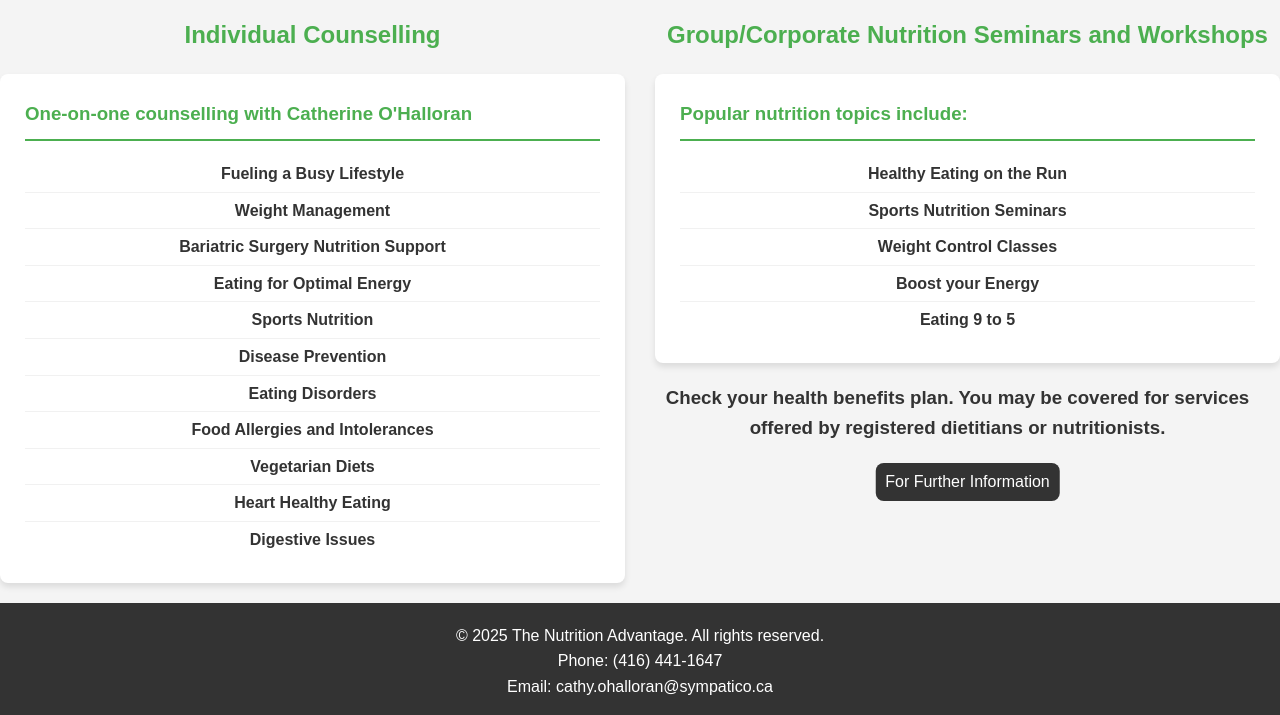
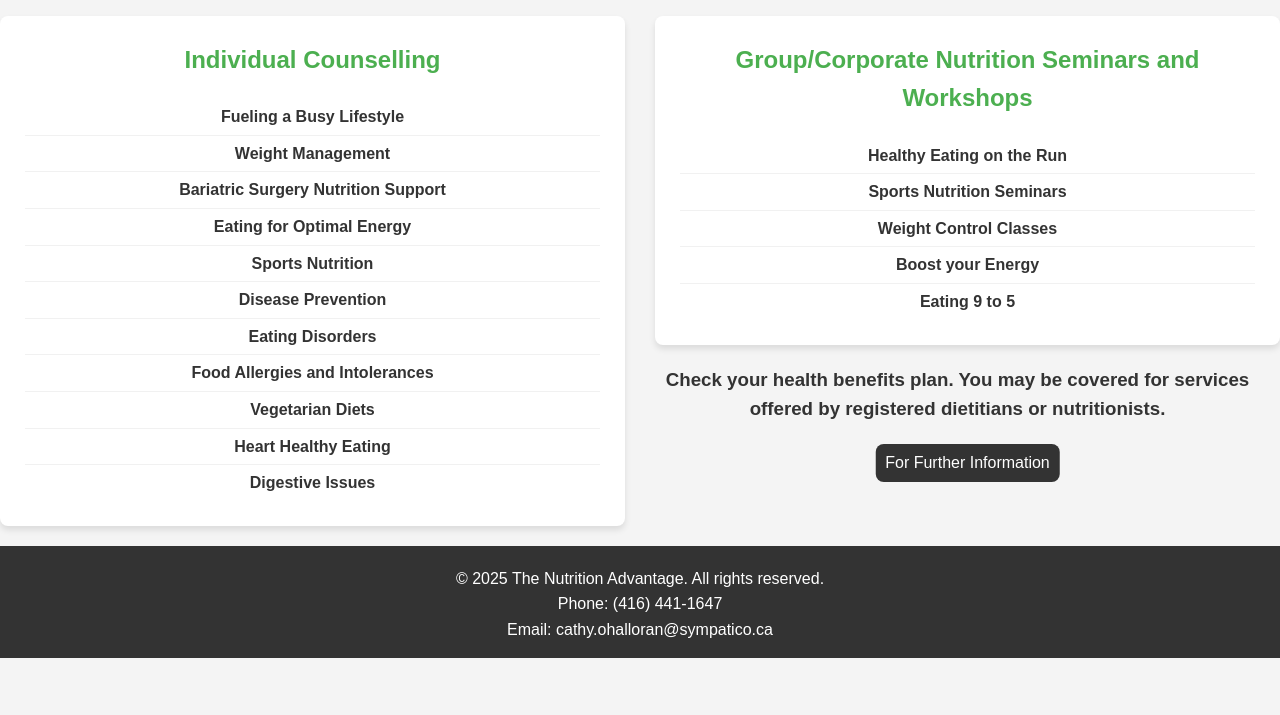
Before and after one commit to TheNutritionAdvantage/TheNutritionAdvantage.github.io, a plain HTML site: page services.html in a window 1280 px wide. Shown: the part 223-938 px from the top of the page. After the commit the page ends 881 px from the top, so only its background shows below. Drawn offline with Linux system fonts and the light colour scheme.

Commit message:
Services Page cleanup

```diff
--- a/scripts/header.js
+++ b/scripts/header.js
@@ -37,7 +37,6 @@ let appFooter = `
     <div>
         <p>Phone: (416) 441-1647</p>
         <p>Email: cathy.ohalloran@sympatico.ca</p>
-
     </div>
 `
 
--- a/services.html
+++ b/services.html
@@ -4,6 +4,7 @@
         <meta charset="UTF-8">
         <meta name="viewport" content="width=device-width, initial-scale=1.0">
         <title>The Nutrition Advantages</title>
+        <link rel="icon" href="assets/apple.jpeg">
         <link rel="stylesheet" href="css/styles.css">
         <link rel="stylesheet" href="https://cdnjs.cloudflare.com/ajax/libs/font-awesome/5.15.3/css/all.min.css">
     </head>
@@ -15,10 +16,9 @@
                     <h1>Services Available</h1>
                     <div class="services-container">
                         <div class="services-column">
-                            <h2>Individual Counselling</h2>
                             <div class="services-grid">
                                 <div class="service-card">
-                                    <h3>One-on-one counselling with Catherine O'Halloran</h3>
+                                    <h2>Individual Counselling</h2>
                                     <ul>
                                         <li>Fueling a Busy Lifestyle</li>
                                         <li>Weight Management</li>
@@ -37,10 +37,9 @@
                         </div>
 
                         <div class="services-column">
-                            <h2>Group/Corporate Nutrition Seminars and Workshops</h2>
                             <div class="services-grid">
                                 <div class="service-card">
-                                    <h3>Popular nutrition topics include:</h3>
+                                    <h2>Group/Corporate Nutrition Seminars and Workshops</h2>
                                     <ul>
                                         <li>Healthy Eating on the Run</li>
                                         <li>Sports Nutrition Seminars</li>
```
Also changed, not shown: about.html (+1 -0 lines), contact.html (+1 -0 lines), testimonials.html (+1 -0 lines).
